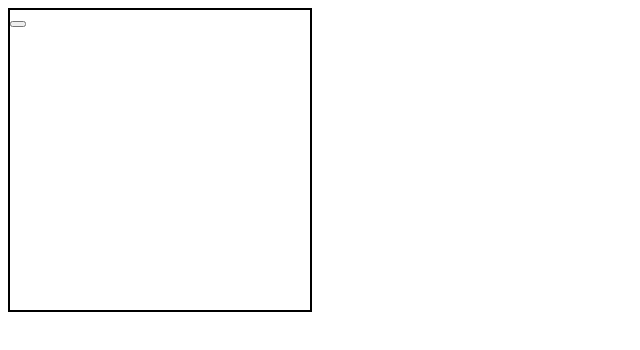
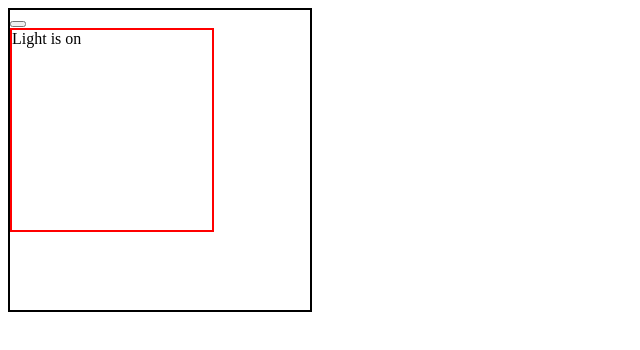
Before and after one commit to LarysaLemeshuk/cra-first-project, a React (Create React App) app: page / in a window 1280 px wide. Shown: the top 350 px of the page, without its empty margins (0-640 px from the left). Built offline with nearby package versions, Linux system fonts and the light colour scheme.

Commit message:
Task resolve

```diff
--- /dev/null
+++ b/src/Components/Scene/Indicator.js
@@ -0,0 +1,15 @@
+/*
+Задача
+
+Зробити функціональну компоненту, яка ендерить невеликий div 200 x 200.
+рендерить там текст, який ця компонента має рендерити, вона отримує через пропси
+
+*/
+
+import './style.css';
+
+function Indicator(props) {
+  return <div className="indicator">{props.text}</div>;
+}
+
+export default Indicator;
--- a/src/Components/Scene/Scene.js
+++ b/src/Components/Scene/Scene.js
@@ -1,6 +1,8 @@
 import React from 'react';
 import Toggler from './Toggler';
+import Indicator from "./Indicator";
 import './style.css';
+
 
 class Scene extends React.Component {
   constructor(props) {
@@ -27,6 +29,7 @@ class Scene extends React.Component {
             this.toggleScene();
           }}ButtonText={isLight ? 'OFF' : 'ON'}
         />
+      <Indicator text={isLight ? 'Light is on' : 'Light is off'}/>
       </div>
     );
   }
--- a/src/Components/Scene/Toggler.js
+++ b/src/Components/Scene/Toggler.js
@@ -1,21 +1,38 @@
 import React from 'react';
 
-class Toggler extends React.Component {
-  clickHandler() {
-    this.props.changeParentState();
-  }
+// class Toggler extends React.Component {
+//   clickHandler() {
+//     this.props.changeParentState();
+//   }
 
-  render() {
+//   render() {
+//     return (
+//       <button
+//         onClick={() => {
+//           this.clickHandler();
+//         }}
+//       >
+//         {this.props.buttonText}
+//       </button>
+//     );
+//   }
+// }
+
+// export default Toggler;
+
+function Toggler(props) {
+  const clickHandler = () => {
+    props.changeParentState();
+  };
+
   return (
     <button
       onClick={() => {
-          this.clickHandler();
+        clickHandler();
       }}
     >
-        {this.props.buttonText}
+      {props.buttonText}
     </button>
   );
 }
-}
-
 export default Toggler;
--- a/src/Components/Scene/style.css
+++ b/src/Components/Scene/style.css
@@ -11,3 +11,10 @@
   border: 2px solid white;
   background-color: black;
 }
+
+.indicator{
+  width: 200px;
+  height: 200px;
+  border: 2px solid red;
+  background-color: white;
+}
```
Lines whose indentation alone changed are shown as unchanged.
